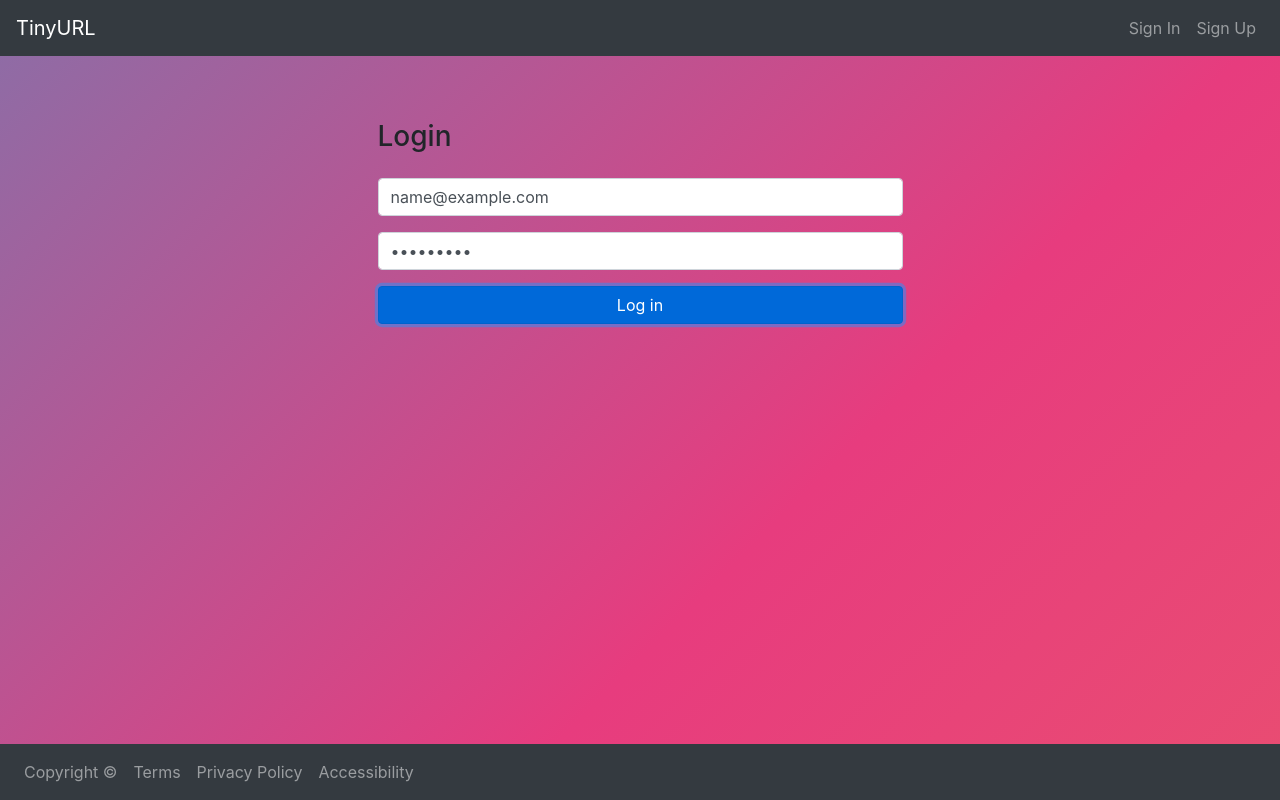
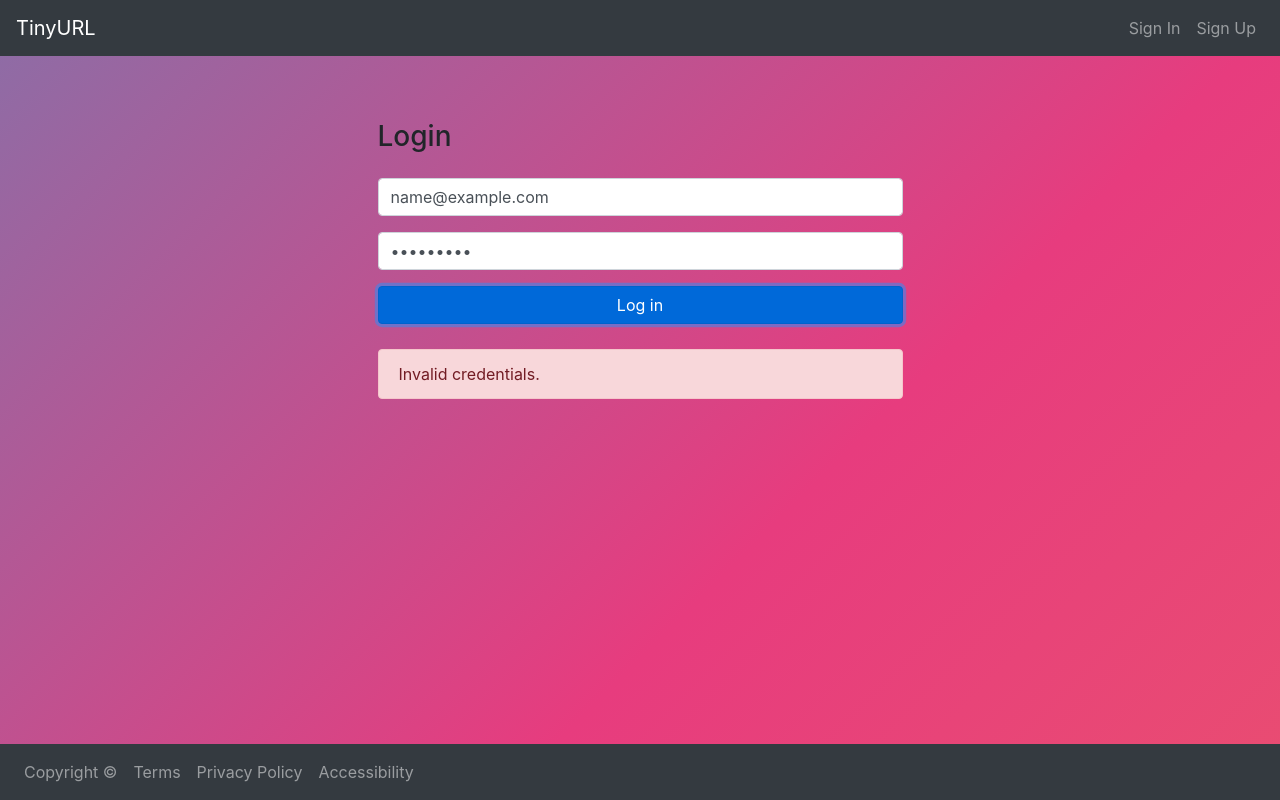
Before and after one commit to vasi334/tiny-url-frontend, a React (Create React App) app: page /login in a window 1280 px wide. Both pictures are taken after typing "name@example.com", "Sample123" into the empty fields and a click on the button "Log in". Built offline with nearby package versions, Linux system fonts and the light colour scheme; no server answers.

Commit message:
added validation for signin/signup

```diff
--- a/src/components/login.component.js
+++ b/src/components/login.component.js
@@ -1,16 +1,26 @@
 import React, { useState } from "react";
 import { useNavigate } from "react-router-dom";
 import AuthService from "../services/auth.service";
+import "../themes/login.css";
 
 const Login = () => {
     const [email, setEmail] = useState("");
     const [password, setPassword] = useState("");
+    const [error, setError] = useState("");
 
     const navigate = useNavigate();
 
     const handleLogin = async (e) => {
         e.preventDefault();
+
+        // check if username or password is empty
+        if (!email || !password) {
+            setError("Please enter both username and password.");
+            return;
+        }
+
         try {
+            setError(null);
             await AuthService.login(email, password).then(
                 () => {
                     navigate("/home");
@@ -18,6 +28,7 @@ const Login = () => {
                 },
                 (error) => {
                     console.log(error);
+                    setError("Invalid credentials.");
                 }
             );
         } catch (err) {
@@ -55,6 +66,14 @@ const Login = () => {
                         >
                             Log in
                         </button>
+                        {error && (
+                            <div
+                                class="alert alert-danger alert-margin"
+                                role="alert"
+                            >
+                                {error}
+                            </div>
+                        )}
                     </form>
                 </div>
             </div>
--- a/src/components/register.component.js
+++ b/src/components/register.component.js
@@ -1,15 +1,24 @@
 import React, { useState } from "react";
 import AuthService from "../services/auth.service";
 import { useNavigate } from "react-router-dom";
+import "../themes/register.css";
 
 const Signup = () => {
     const [email, setEmail] = useState("");
     const [password, setPassword] = useState("");
+    const [error, setError] = useState("");
 
     const navigate = useNavigate();
 
     const handleSignup = async (e) => {
         e.preventDefault();
+
+        // check if username or password is empty
+        if (!email || !password) {
+            setError("Please enter both username and password.");
+            return;
+        }
+
         try {
             await AuthService.signup(email, password).then(
                 (response) => {
@@ -20,6 +29,9 @@ const Signup = () => {
                 },
                 (error) => {
                     console.log(error);
+                    setError(
+                        "Username already exists. Please provide another username."
+                    );
                 }
             );
         } catch (err) {
@@ -57,6 +69,14 @@ const Signup = () => {
                         >
                             Sign up
                         </button>
+                        {error && (
+                            <div
+                                class="alert alert-danger alert-margin"
+                                role="alert"
+                            >
+                                {error}
+                            </div>
+                        )}
                     </form>
                 </div>
             </div>
--- /dev/null
+++ b/src/themes/login.css
@@ -0,0 +1,3 @@
+.alert-margin{
+    margin-top: 25px;
+}
--- /dev/null
+++ b/src/themes/register.css
@@ -0,0 +1,3 @@
+.alert-margin{
+    margin-top: 25px;
+}
```
